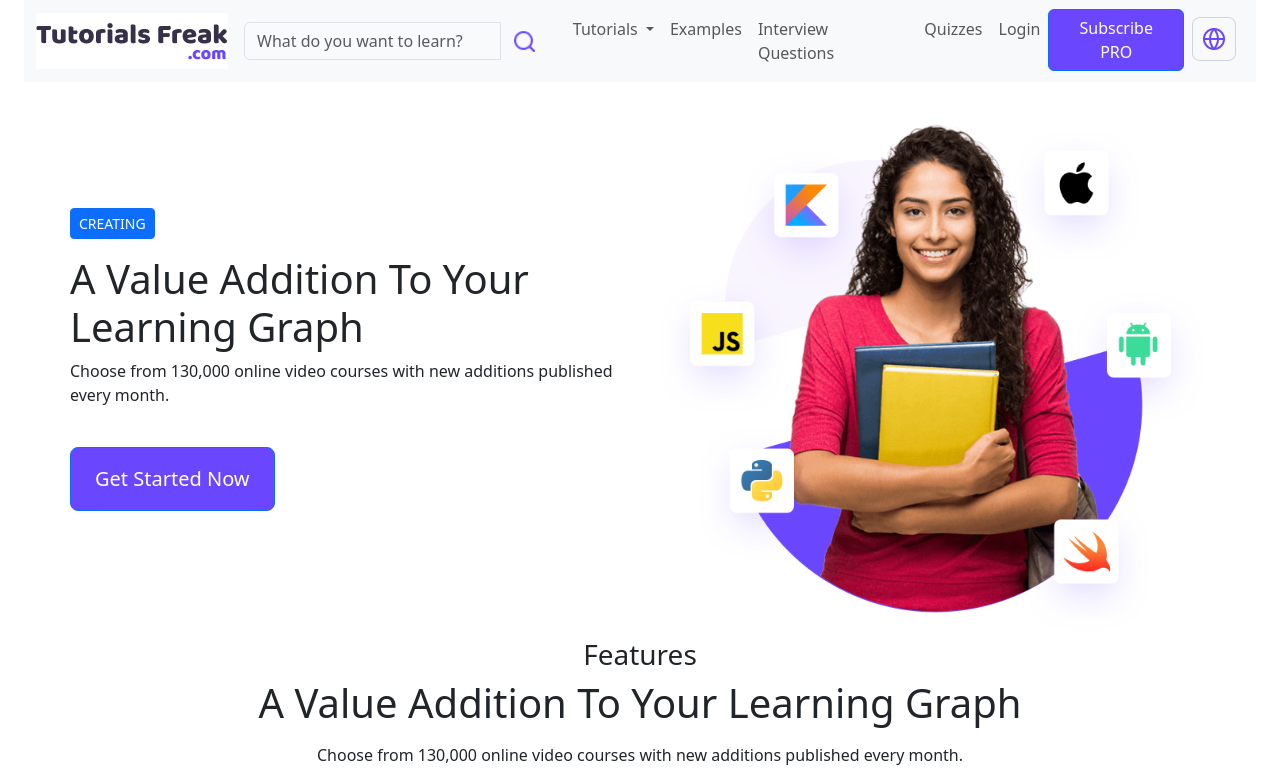
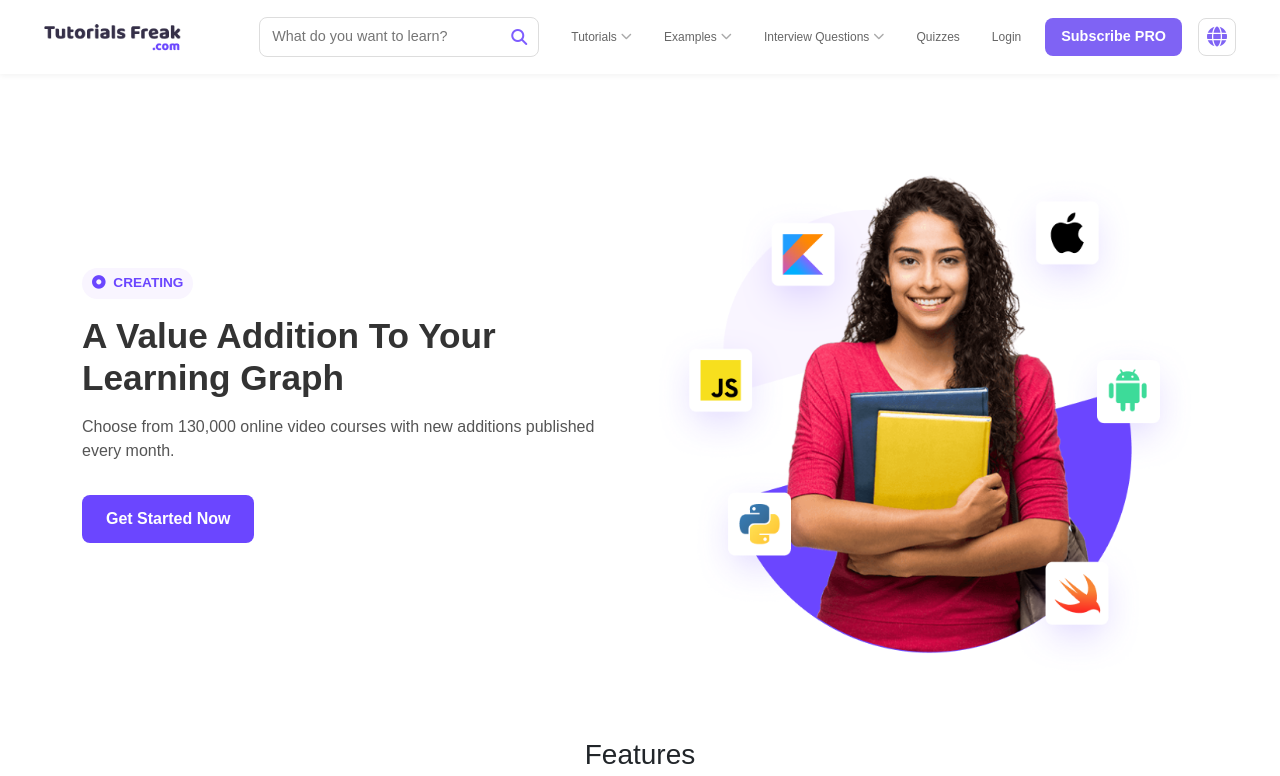
Before and after one commit to akash4898/ws-bootstrap-figma, a plain HTML site: page index.html in a window 1280 px wide. Shown: the top 776 px of the page. Drawn offline with nearby package versions, Linux system fonts and the light colour scheme.

Commit message:
first commit

```diff
--- a/index.html
+++ b/index.html
@@ -1,64 +1,60 @@
 <!DOCTYPE html>
 <html lang="en">
+<head>
+  <meta charset="UTF-8" />
+  <meta name="viewport" content="width=device-width, initial-scale=1.0"/>
+  <title>Tutorials Freak Navbar</title>
+  <link href="https://cdn.jsdelivr.net/npm/bootstrap@5.3.0/dist/css/bootstrap.min.css"rel="stylesheet"/>
+  <link rel="stylesheet"href="https://cdnjs.cloudflare.com/ajax/libs/font-awesome/6.7.2/css/all.min.css"
+    integrity="sha512-Evv84Mr4kqVGRNSgIGL/F/aIDqQb7xQ2vcrdIwxfjThSH8CSR7PBEakCr51Ck+w+/U6swU2Im1vVX0SVk9ABhg=="
+    crossorigin="anonymous" referrerpolicy="no-referrer" />
+<link rel="stylesheet" href="style.css">
 
-<head>
-    <meta charset="UTF-8">
-    <meta name="viewport" content="width=device-width, initial-scale=1.0">
-    <title>Document</title>
-    <link href="https://cdn.jsdelivr.net/npm/bootstrap@5.3.3/dist/css/bootstrap.min.css" rel="stylesheet"
-        integrity="sha384-QWTKZyjpPEjISv5WaRU9OFeRpok6YctnYmDr5pNlyT2bRjXh0JMhjY6hW+ALEwIH" crossorigin="anonymous">
-    <link rel="stylesheet" href="css/mystyle.css">
-    <link rel="stylesheet" href="css/responsive.css">
-    <link rel="stylesheet" href="https://cdnjs.cloudflare.com/ajax/libs/font-awesome/6.6.0/css/all.min.css" />
-    <link href="https://unpkg.com/aos@2.3.1/dist/aos.css" rel="stylesheet">
+
 </head>
+<body>
 
-<body>
-    <!-- navbar -->
+<nav class="navbar navbar-expand-lg">
   <div class="container-fluid">
-        <div class="container-xxl" data-aos="fade-right">
-            <nav class="navbar navbar-expand-lg bg-body-tertiary">
-                <div class="container-fluid">
-                    <!-- Logo -->
-                    <a class="navbar-brand" href="#"><img src="images/logo.jpg" alt=""></a>
-
-                    <!-- Toggler Button -->
-                    <button class="navbar-toggler" type="button" data-bs-toggle="collapse"
-                        data-bs-target="#navbarSupportedContent" aria-controls="navbarSupportedContent"
-                        aria-expanded="false" aria-label="Toggle navigation">
+    <a class="navbar-brand ms-3" href="#">
+        <img src="images/logo.jpg" alt="">
+    </a>
+    <button
+      class="navbar-toggler"
+      type="button"
+      data-bs-toggle="collapse"
+      data-bs-target="#navbarNav"
+      aria-controls="navbarNav"
+      aria-expanded="false"
+      aria-label="Toggle navigation"
+    >
       <span class="navbar-toggler-icon"></span>
     </button>
+    <div class="collapse navbar-collapse justify-content-end" id="navbarNav">
+      <div class="search-container d-none d-lg-block">
+        <input
+          type="text"
+          placeholder="What do you want to learn?"
+          aria-label="Search"
+        />
+        <i class="fa-solid fa-magnifying-glass search-icon"></i>
+      </div>
 
-                    <!-- Navbar Content -->
-                    <div class="collapse navbar-collapse mt-4 mt-md-0" id="navbarSupportedContent">
-                        <!-- Search Input -->
-                        <form class="d-flex mysearch-input flex-grow-1 me-md-3" role="search">
-                            <div class="input-group">
-                                <input class="form-control" style="background: #F9FAFB;" type="search"
-                                    placeholder="What do you want to learn?" aria-label="Search">
-                                <span class="input-group-text bg-transparent border-0">
-                                    <img class="mysearch-icon" width="25px" src="images/search.png" alt="">
-                                </span>
-                            </div>
-                        </form>
-
-                        <!-- Navigation Items -->
-                        <ul class="navbar-nav ms-auto mb-2 mb-lg-0 text-center text-lg-start">
-                            <li class="nav-item dropdown">
-                                <a class="nav-link dropdown-toggle" href="#" id="tutorialsDropdown" role="button"
-                                    data-bs-toggle="dropdown" aria-expanded="false">
-                                    Tutorials
-                                </a>
-                                <ul class="dropdown-menu" aria-labelledby="tutorialsDropdown">
-                                    <li><a class="dropdown-item" href="#">HTML</a></li>
-                                    <li><a class="dropdown-item" href="#">CSS</a></li>
-                                </ul>
+      <ul class="navbar-nav align-items-center">
+        <li class="nav-item">
+          <a class="nav-link" href="#"
+            >Tutorials <i class="fa-solid fa-chevron-down"></i></a
+          >
         </li>
         <li class="nav-item">
-                                <a class="nav-link" href="#">Examples</a>
+          <a class="nav-link" href="#"
+            >Examples <i class="fa-solid fa-chevron-down"></i></a
+          >
         </li>
         <li class="nav-item">
-                                <a class="nav-link" href="#">Interview Questions</a>
+          <a class="nav-link" href="#"
+            >Interview Questions <i class="fa-solid fa-chevron-down"></i></a
+          >
         </li>
         <li class="nav-item">
           <a class="nav-link" href="#">Quizzes</a>
@@ -66,44 +62,37 @@
         <li class="nav-item">
           <a class="nav-link" href="#">Login</a>
         </li>
-                            <li class="nav-item">
-                                <button class="btn btn-primary" style="background: #6B46FF;">Subscribe PRO</button>
+        <li class="nav-item ms-2 me-3">
+          <button class="subscribe-btn">Subscribe PRO</button>
         </li>
-                            <li class="nav-item">
-                                <a class="nav-link" href="#"><img src="images/icon.png" alt=""></a>
+        <li class="nav-item me-3 icon-div">
+          <i class="fa-solid fa-globe extra-icon"></i>
         </li>
       </ul>
     </div>
   </div>
 </nav>
+<!-- Bootstrap JS -->
+<section class="hero-section">
+    <div class="container">
+      <div class="row align-items-center">
+        <div class="col-lg-6 mb-5 mb-lg-0">
+          <span class="badge-creating">
+            <i class="fa-solid fa-circle-dot me-1"></i> CREATING
+          </span>
+          <h1 class="hero-title">A Value Addition To Your Learning Graph</h1>
+          <p class="hero-desc">
+            Choose from 130,000 online video courses with new additions published
+            every month.
+          </p>
+          <button class="btn-get-started">Get Started Now</button>
         </div>
-    </div>
-
-    <!-- navbar -->
-
-    <!-- section1 -->
-    <div class="container px-3 px-md-0">
-        <div class="row align-items-center text-center text-md-start">
-            <!-- Left Content -->
-            <div class="mytop-left col-12 col-md-6">
-                <button type="button" class="btn btn-primary btn-sm mybutton">CREATING</button>
-                <h1 class="mt-3">A Value Addition To Your Learning Graph</h1>
-                <p>Choose from 130,000 online video courses with new additions published every month.</p>
-                <button type="button" style="background-color: #6B46FF;" class="btn btn-primary btn-lg fs-5 mt-4 p-3 px-4">
-                    Get Started Now
-                </button>
-            </div>
-
-            <!-- Right Image -->
-            <div class="mytop-right col-12 col-md-6 order-first order-md-last text-center" data-aos="flip-left">
-                <img src="images/Group 239.png" class="img-fluid" alt="Learning Image">
+        <div class="col-lg-6 d-flex justify-content-center">
+          <img src="images/Group 239.png" alt="Hero Right Image" class="hero-right-image" />
         </div>
       </div>
     </div>
-
-    <!-- section1 -->
-
-    <!-- section-2 -->
+</section>
 <div class="container px-3 px-md-0 text-center">
   <div class="row">
       <div class="col-12 mysection2">
@@ -119,9 +108,6 @@
   </div>
 </div>
 
-    <!-- section-2 -->
-
-    <!-- section3 -->
 <div class="container mt-5 px-3">
   <div class="row g-4 justify-content-center">
       <div class="col-12 col-md-6 col-lg-4 d-flex justify-content-center" data-aos="flip-right">
@@ -148,9 +134,6 @@
   </div>
 </div>
 
-    <!-- section3 -->
-
-    <!-- section-4 -->
 <div class="container px-3 mt-5">
   <div class="row align-items-center">
       <!-- Text Section -->
@@ -181,9 +164,6 @@
   </div>
 </div>
 
-    <!-- section-4 -->
-
-    <!-- section-5 -->
 <div class="container px-3 mt-5 pt-5">
   <div class="row pt-5 g-4">
       <div class="col-12 col-sm-6 col-lg-3 d-flex justify-content-center" data-aos="zoom-out-down">
@@ -243,9 +223,6 @@
   </div>
 </div>
 
-    <!-- section-5 -->
-
-    <!-- section-6 -->
 <div class="container text-center px-3 pt-5 mt-5">
   <div class="row">
       <div class="col-12 mysection2">
@@ -263,9 +240,7 @@
   </div>
 </div>
 
-    <!-- section-6 -->
 
-    <!-- section-7 -->
 <div class="container px-3 mt-5 pt-5">
   <div class="row d-flex align-items-center">
       <!-- Left Image -->
@@ -310,9 +285,7 @@
   </div>
 </div>
 
-    <!-- section-7 -->
 
-    <!-- section-8 -->
 <div class="container text-center my-5">
   <div class="row justify-content-center">
       <div class="col-lg-10 col-md-12">
@@ -332,9 +305,7 @@
   </div>
 </div>
 
-    <!-- section-8 -->
 
-    <!-- section-9 -->
 <div class="container my-5">
   <div class="row align-items-center">
       <div class="col-lg-6 col-12 mysection9 text-center text-lg-start">
@@ -350,7 +321,7 @@
           <div class="d-flex flex-column flex-md-row align-items-center gap-3">
               <div class="input-group w-auto">
                   <span class="input-group-text">+91</span>
-                        <input type="number" class="form-control" placeholder="Enter Mobile Number">
+                  <input type="tel" class="form-control" placeholder="Enter Mobile Number">
               </div>
               <button type="button" class="btn btn-primary btn-lg fs-6" style="background-color: #6B46FF;">
                   Send Link
@@ -363,19 +334,17 @@
       </div>
   </div>
 </div>
- <!-- section-9 -->
 
-    <!-- footer -->
 <div class="container-fluid py-5" style="background-color: #F9FAFB;">
   <div class="container myfooter">
       <div class="row">
-                <div class="col-md-6">
+          <div class="col-md-12">
               <h5 class="fw-bold mb-3">Trending Courses</h5>
               <p class="text-muted">
                   Learn Ethical Hacking for Beginners | Data Structures & Algorithms Course | The Complete Front-End Web Development Course | Google Analytics Mastery Course | Mastery in Digital Marketing (Google Analytics + SEO).
               </p>
           </div>
-                <div class="col-md-6">
+          <div class="col-md-12">
               <h5 class="fw-bold mb-3">About Tutorials Freak</h5>
               <p class="text-muted">
                   Elementum feugiat libero et eu iaculis turpis semper venenatis. Vel nulla commodo a, ultrices elit ut adipiscing augue sed. Hendrerit sociis nulla est sem metus est, tellus.
@@ -385,32 +354,38 @@
   </div>
 </div>
 
-    <!-- footer -->
+<footer class="footer">
+  <div class="container">
+    <div class="row align-items-center">
+      <!-- Left Section: Logo + Links -->
+      <div class="col-md-4 text-md-start text-center mb-2 mb-md-0">
+        <span class="logo">Tutorials Freak<span>.com</span></span>
+        <div class="footer-links mt-1">
+          <a href="#">Terms & Conditions</a> | <a href="#">Privacy Policy</a>
+        </div>
+      </div>
 
-    <!-- end-section -->
-    <div class="container">
-        <div class="row myendsection">
-            <div class="col-4 p-4" data-aos="flip-left">
-                <img src="images/logo.jpg"  alt="">
-                <p>Terms & Conditions | Privacy Policy</p>
+      <!-- Center Section: Copyright -->
+      <div class="col-md-4 text-center mb-2 mb-md-0">
+        <p class="footer-text mb-0">© 2025 TutorialsFreak. All Rights Reserved</p>
       </div>
-            <div class="col-md-4 d-none d-md-block"></div>
-            <div class="col-md-4 col-12 text-center text-md-end p-4 d-none d-md-block">
-                <a href="#"><img src="images/soc.png" alt="Social Icons"></a>
-                <p class="mt-4">© 2022 Tutorials Freak. All Rights Reserved | Design By WsCube Tech</p>
+
+      <!-- Right Section: Social Icons & Design Credit -->
+      <div class="col-md-4 text-md-end text-center">
+        <div class="footer-icons d-inline-block me-3">
+          <a href="#"><i class="fab fa-facebook-f"></i></a>
+          <a href="#"><i class="fab fa-twitter"></i></a>
+          <a href="#"><i class="fab fa-instagram"></i></a>
+          <a href="#"><i class="fab fa-linkedin-in"></i></a>
+        </div>
+        <span class="footer-text">Design by WsCube Tech</span>
       </div>
     </div>
   </div>
-    <!-- end-section -->
+</footer>
 
-    <script src="js/bootstrap.bundle.min.js"></script>
-    <script src="https://cdn.jsdelivr.net/npm/bootstrap@5.3.3/dist/js/bootstrap.bundle.min.js"
-        integrity="sha384-YvpcrYf0tY3lHB60NNkmXc5s9fDVZLESaAA55NDzOxhy9GkcIdslK1eN7N6jIeHz"
-        crossorigin="anonymous"></script>
-    <script src="https://unpkg.com/aos@2.3.1/dist/aos.js"></script>
-    <script>
-        AOS.init();
-    </script>
+<script
+  src="https://cdn.jsdelivr.net/npm/bootstrap@5.3.0/dist/js/bootstrap.bundle.min.js"
+></script>
 </body>
-
 </html>
--- /dev/null
+++ b/style.css
@@ -0,0 +1,186 @@
+* {
+  margin: 0;
+  padding: 0;
+  box-sizing: border-box;
+}
+body {
+  font-family: Arial, sans-serif;
+  background-color: #fff;
+}
+
+.navbar {
+  background-color: #fff !important;
+  padding: 0.75rem 1rem;
+  box-shadow: 0 2px 6px rgba(0, 0, 0, 0.05);
+}
+.navbar-brand {
+  font-weight: 700;
+  font-size: 1.25rem;
+  color: #333 !important;
+  display: flex;
+  align-items: center;
+  gap: 0.25rem;
+}
+.navbar-brand span {
+  font-size: 1rem;
+  color: #999;
+}
+
+.search-container {
+  position: relative;
+  width: 280px;
+  max-width: 100%;
+  margin: 0 1rem;
+}
+.search-container input {
+  width: 100%;
+  padding: 0.5rem 2.2rem 0.5rem 0.75rem;
+  border-radius: 8px;
+  border: 1px solid #ddd;
+  font-size: 0.9rem;
+  color: #333;
+}
+.search-container .search-icon {
+  position: absolute;
+  top: 50%;
+  right: 0.75rem;
+  transform: translateY(-50%);
+  color: #7E5DFF;
+  cursor: pointer;
+}
+
+.navbar-nav .nav-link {
+  color: #666 !important;
+  font-size: 12px;
+  margin: 0 0.5rem;
+  transition: color 0.2s;
+  display: flex;
+  align-items: center;
+  gap: 4px;
+}
+.navbar-nav .nav-link:hover {
+  color: #333 !important;
+}
+.nav-link .fa-chevron-down {
+  font-size: 0.7rem;
+  color: #aaa;
+  transition: color 0.2s;
+}
+.nav-link:hover .fa-chevron-down {
+  color: #666;
+}
+
+.subscribe-btn {
+  background-color: #7f63f4;
+  color: #fff !important;
+  border: none;
+  border-radius: 8px;
+  padding: 0.5rem 1rem;
+  font-size: 0.9rem;
+  font-weight: 600;
+  transition: background-color 0.3s;
+}
+.subscribe-btn:hover {
+  background-color: #6e52e3;
+}
+
+.extra-icon {
+  font-size: 20px;
+  color: #7f63f4;
+  cursor: pointer;
+  transition: color 0.3s;
+  padding: 8px;
+}
+.extra-icon:hover {
+  color: #6e52e3;
+}
+.icon-div{
+    border-radius: 8px;
+  border: 1px solid #ddd;
+}
+.navbar-brand img{
+    height: 40px;
+}
+/* HERO SECTION BASED ON PREVIOUS STYLES */
+
+/* Container spacing */
+.hero-section {
+padding: 60px 0;
+}
+
+/* Left Column (Badge, Title, etc.) */
+.badge-creating {
+background-color: #F9F5FF;
+color: #6B46FF;
+font-weight: 600;
+border-radius: 20px;
+padding: 5px 10px;
+font-size: 0.85rem;
+display: inline-block;
+margin-bottom: 1rem;
+}
+
+.hero-title {
+font-size: 2.2rem;
+font-weight: 700;
+margin-bottom: 1rem;
+color: #333;
+}
+
+.hero-desc {
+font-size: 1rem;
+color: #555;
+margin-bottom: 2rem;
+}
+
+.btn-get-started {
+background-color: #6B46FF;
+color: #fff;
+padding: 0.75rem 1.5rem;
+border-radius: 8px;
+border: none;
+font-weight: 600;
+transition: background 0.3s;
+}
+
+.btn-get-started:hover {
+background-color: #5a1480;
+}
+
+.hero-right-image {
+max-width: 100%;
+height: auto;
+}
+.footer {
+  background-color: #f8f9fa;
+  padding: 20px 0;
+}
+.footer .logo {
+  font-weight: bold;
+  font-size: 20px;
+  color: #333;
+}
+.footer .logo span {
+  color: #6366f1; /* Light blue shade */
+}
+.footer-links a {
+  font-size: 14px;
+  color: #666;
+  text-decoration: none;
+  margin-right: 15px;
+}
+.footer-links a:hover {
+  text-decoration: underline;
+}
+.footer-icons a {
+  color: #666;
+  font-size: 16px;
+  margin-left: 15px;
+}
+.footer-icons a:hover {
+  color: #333;
+}
+.footer-text {
+  font-size: 14px;
+  color: #999;
+}
```
Lines whose indentation alone changed are shown as unchanged.
